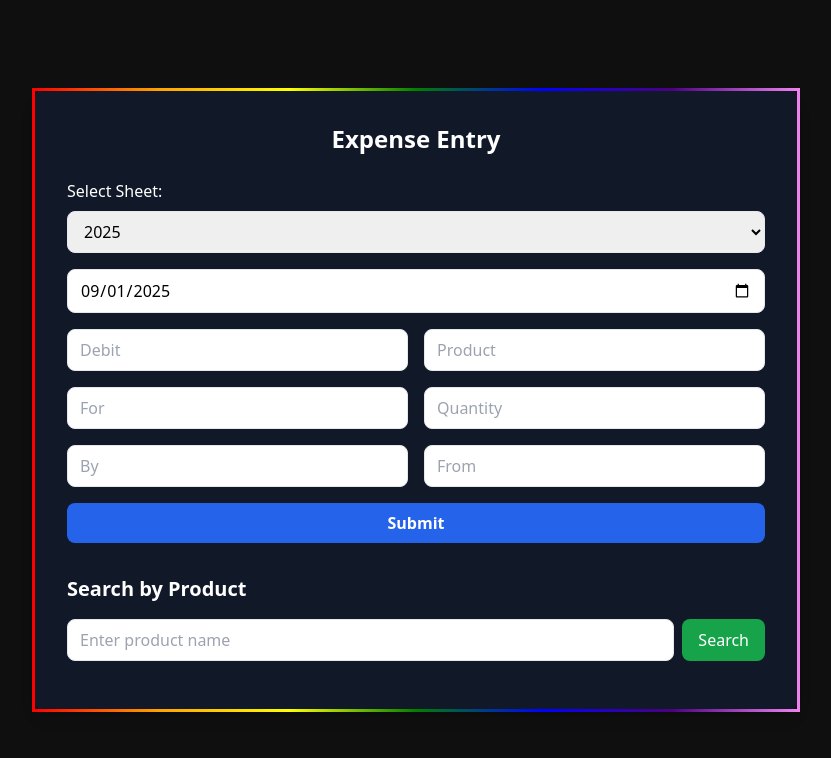
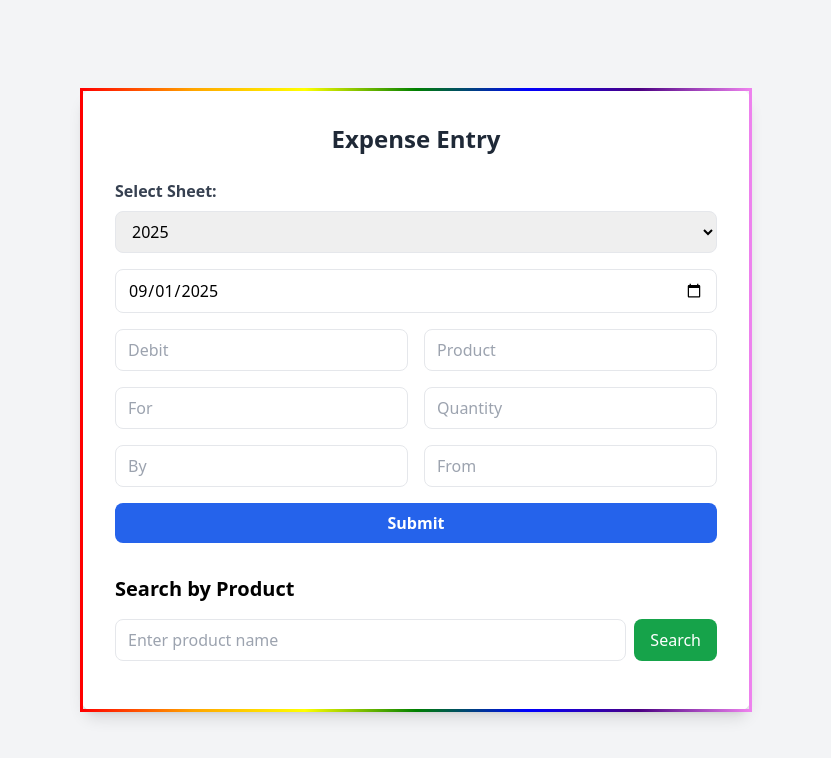
Before and after one commit to GillJordan/Home-expense, a website: page index.html in a window 1280 px wide. Shown: the whole page, without its empty margins (224-1055 px from the left). Drawn offline with nearby package versions, Linux system fonts and the light colour scheme; no server answers.

Commit message:
Update index.html

```diff
--- a/index.html
+++ b/index.html
@@ -6,10 +6,6 @@
   <title>Expense Tracker</title>
   <script src="https://cdn.tailwindcss.com"></script>
   <style>
-    body {
-      background-color: #0f0f0f;
-      color: white;
-    }
     .rgb-border {
       border: 3px solid;
       border-image-slice: 1;
@@ -22,14 +18,14 @@
     }
   </style>
 </head>
-<body class="flex items-center justify-center min-h-screen">
-  <div class="bg-gray-900 shadow-lg rounded-2xl p-8 w-full max-w-3xl rgb-border">
-    <h2 class="text-2xl font-bold text-white mb-6 text-center">Expense Entry</h2>
+<body class="bg-gray-100 flex items-center justify-center min-h-screen">
+  <div class="bg-white shadow-lg rounded-2xl p-8 w-full max-w-2xl rgb-border">
+    <h2 class="text-2xl font-bold text-gray-800 mb-6 text-center">Expense Entry</h2>
 
     <!-- 🔹 Sheet Select -->
     <div class="mb-4">
-      <label class="block mb-2">Select Sheet:</label>
-      <select id="sheetSelect" class="px-3 py-2 border rounded-lg w-full text-black">
+      <label class="block mb-2 font-semibold text-gray-700">Select Sheet:</label>
+      <select id="sheetSelect" class="px-3 py-2 border rounded-lg w-full">
         <option value="2025">2025</option>
         <option value="2026">2026</option>
         <option value="2027">2027</option>
@@ -38,22 +34,22 @@
 
     <!-- 🔹 Form -->
     <form id="dataForm" class="grid grid-cols-2 gap-4">
-      <input type="date" id="dateInput" name="date" required class="px-3 py-2 border rounded-lg col-span-2 text-black">
+      <input type="date" id="dateInput" name="date" required class="px-3 py-2 border rounded-lg col-span-2">
 
-      <input type="text" name="debit" placeholder="Debit" class="px-3 py-2 border rounded-lg text-black">
+      <input type="text" name="debit" placeholder="Debit" class="px-3 py-2 border rounded-lg">
 
-      <input list="productList" name="product" placeholder="Product" class="px-3 py-2 border rounded-lg text-black">
+      <input list="productList" name="product" placeholder="Product" class="px-3 py-2 border rounded-lg">
       <datalist id="productList"></datalist>
 
-      <input list="forList" name="for" placeholder="For" class="px-3 py-2 border rounded-lg text-black">
+      <input list="forList" name="for" placeholder="For" class="px-3 py-2 border rounded-lg">
       <datalist id="forList"></datalist>
 
-      <input type="text" name="quantity" placeholder="Quantity" class="px-3 py-2 border rounded-lg text-black">
+      <input type="text" name="quantity" placeholder="Quantity" class="px-3 py-2 border rounded-lg">
 
-      <input list="byList" name="by" placeholder="By" class="px-3 py-2 border rounded-lg text-black">
+      <input list="byList" name="by" placeholder="By" class="px-3 py-2 border rounded-lg">
       <datalist id="byList"></datalist>
 
-      <input list="fromList" name="from" placeholder="From" class="px-3 py-2 border rounded-lg text-black">
+      <input list="fromList" name="from" placeholder="From" class="px-3 py-2 border rounded-lg">
       <datalist id="fromList"></datalist>
 
       <button type="submit" class="col-span-2 bg-blue-600 text-white py-2 rounded-lg font-semibold hover:bg-blue-700 transition">
@@ -65,7 +61,7 @@
     <div class="mt-8">
       <h3 class="text-xl font-semibold mb-4">Search by Product</h3>
       <div class="flex gap-2">
-        <input type="text" id="searchInput" placeholder="Enter product name" class="flex-1 px-3 py-2 border rounded-lg text-black">
+        <input type="text" id="searchInput" placeholder="Enter product name" class="flex-1 px-3 py-2 border rounded-lg">
         <button onclick="searchProduct()" class="bg-green-600 text-white px-4 py-2 rounded-lg hover:bg-green-700">Search</button>
       </div>
       <div id="searchResults" class="mt-4"></div>
```
